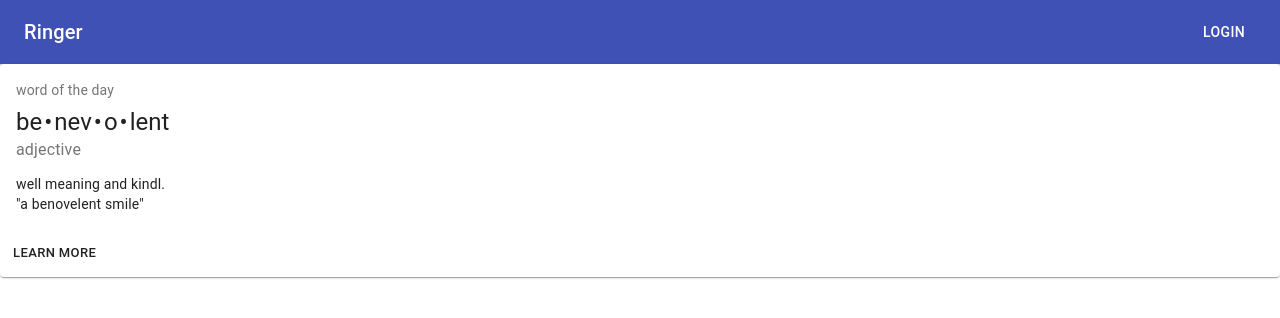
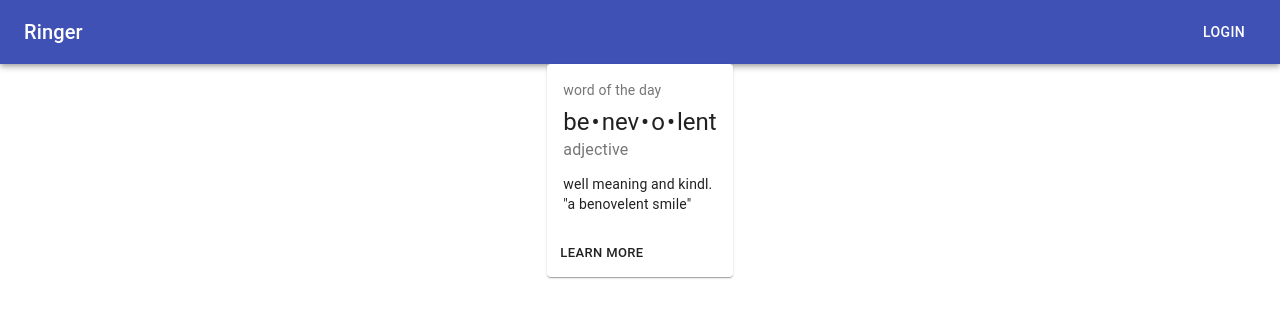
Before and after one commit to Thionazin/tamuhack-2021-ringer, a React (Create React App) app in the folder frontend/: page / in a window 1280 px wide. Shown: the top 318 px of the page. Built offline with nearby package versions, Linux system fonts and the light colour scheme.

Commit message:
homepage updates

```diff
--- a/frontend/src/HomePage.js
+++ b/frontend/src/HomePage.js
@@ -7,6 +7,7 @@ import Button from '@material-ui/core/Button';
 import Card from '@material-ui/core/Card';
 import CardActions from '@material-ui/core/CardActions';
 import CardContent from '@material-ui/core/CardContent';
+import Grid from '@material-ui/core/Grid'
 
 
 const useStyles = makeStyles((theme) => ({
@@ -14,7 +15,7 @@ const useStyles = makeStyles((theme) => ({
         flexGrow: 1,
     },
     rootCard: {
-        minWidth: 275,
+        maxWidth: 500,
     },
     titleAppBar: {
         flexGrow: 1,
@@ -48,7 +49,8 @@ export default function App() {
                     </Button>
                 </ToolBar>
             </AppBar>
-            <Card className={classes.rootCard}>
+            <Grid container justify='center'>
+                <Card className={classes.rootCard} variant='elevation'>
                     <CardContent>
                         <Typography className={classes.titleCard} color="textSecondary" gutterBottom>
                             word of the day
@@ -69,6 +71,7 @@ export default function App() {
                         <Button size="small">Learn More</Button>
                     </CardActions>
                 </Card>
+            </Grid>
         </div>
     );
 };
```
Also changed, not shown: 1 other file (tests, documents, lock files or other folders). Lines whose indentation alone changed are shown as unchanged.
